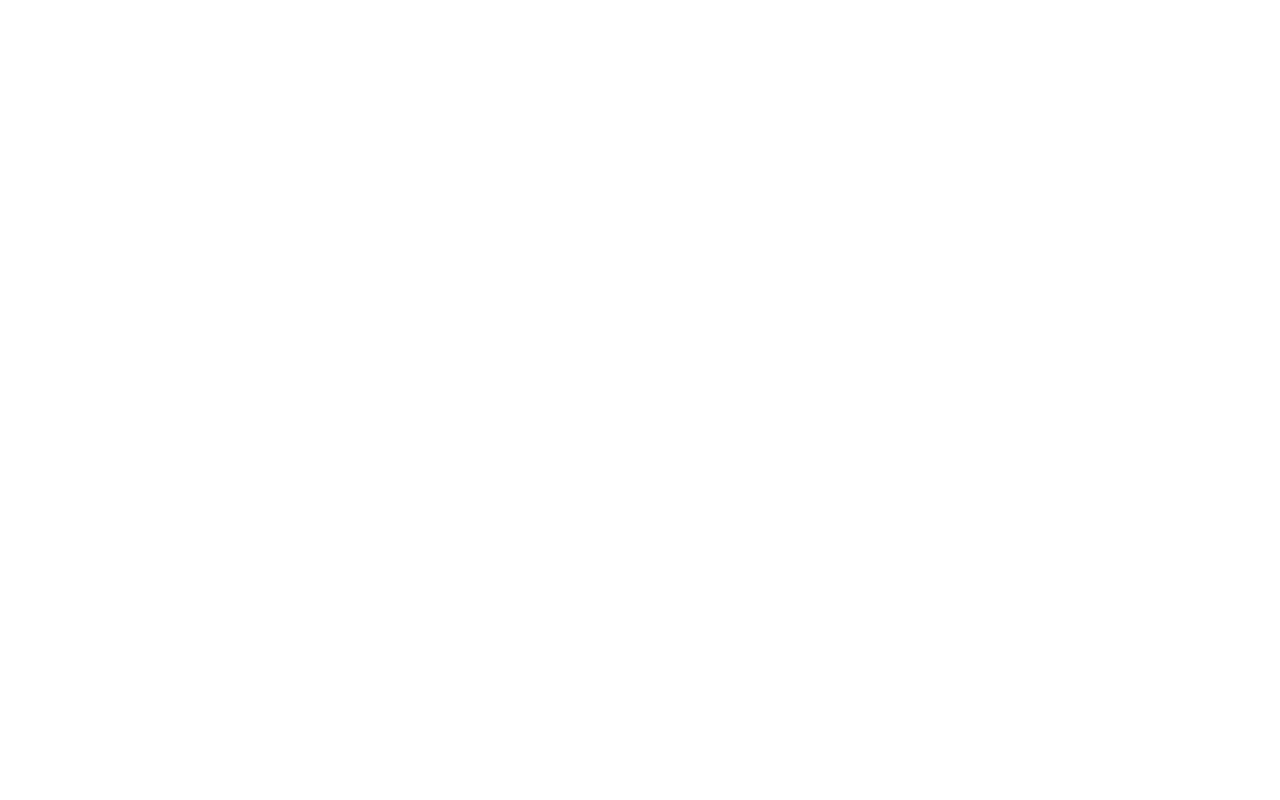
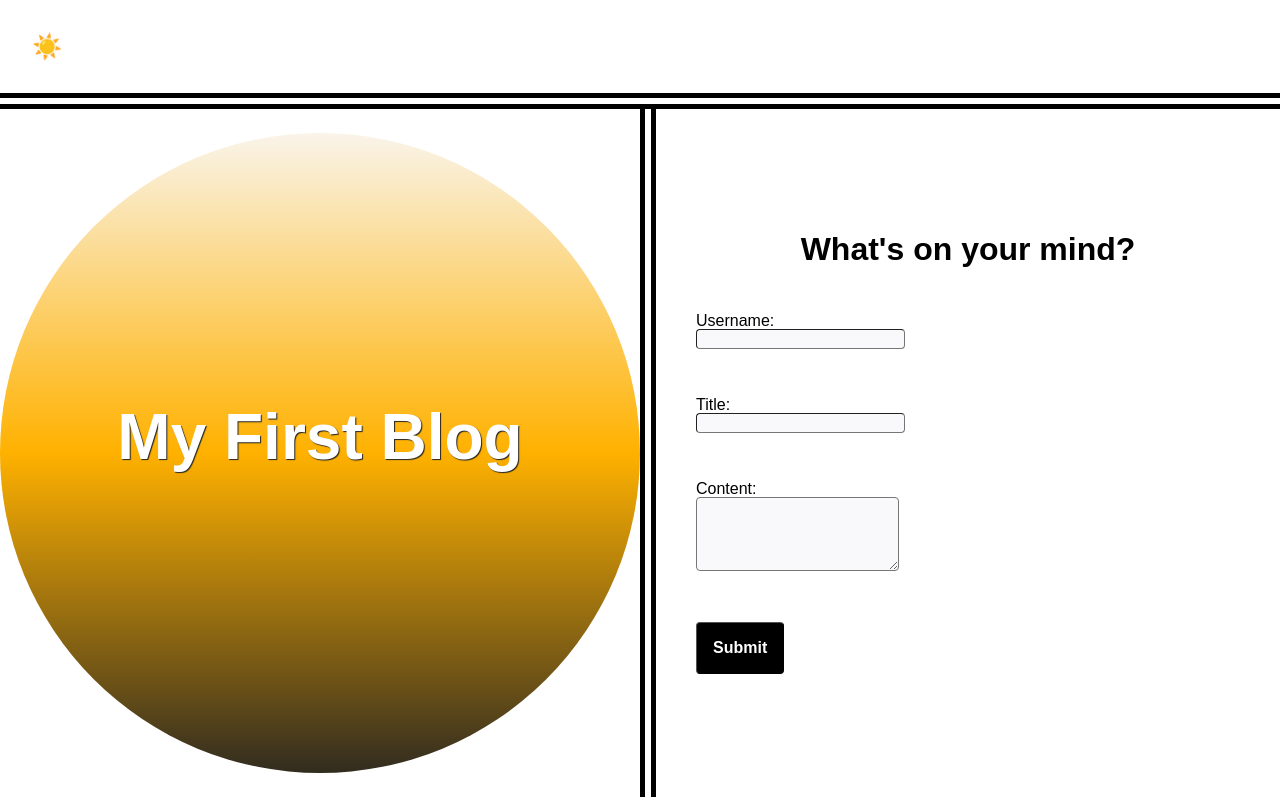
Before and after one commit to ASgithub11/Homework-Challenge-4, a plain HTML site: page index.html in a window 1280 px wide. Drawn offline with Linux system fonts and the light colour scheme.

Commit message:
added form elements to index.html

```diff
--- a/index.html
+++ b/index.html
@@ -14,5 +14,36 @@
   </head>
 <body>
   <!-- TODO: Create landing page elements -->
+  <header>
+    <button id="toggle">☀️</button>
+  </header>
+  <main>
+    <aside>
+      <h2>My First Blog</h2>
+    </aside>
+    <section>
+      <form id="blogForm">
+        <h2>What's on your mind?</h2>
+        <div>
+          <label for="username">Username:</label>
+          <br>
+          <input type="text" id="username" name="username" required>
+        </div>
+        <div>
+          <label for="title">Title:</label>
+          <br>
+          <input type="text" id="title" name="title" required>
+          </div>
+        <div>
+          <label for="content">Content:</label>
+          <br>
+          <textarea id="content" name="content" rows="4" required></textarea>
+        </div>
+        <div>
+          <input type="submit"></input>
+        </div>
+      </form>
+    </section>
+  </main>
 </body>
 </html>
```
